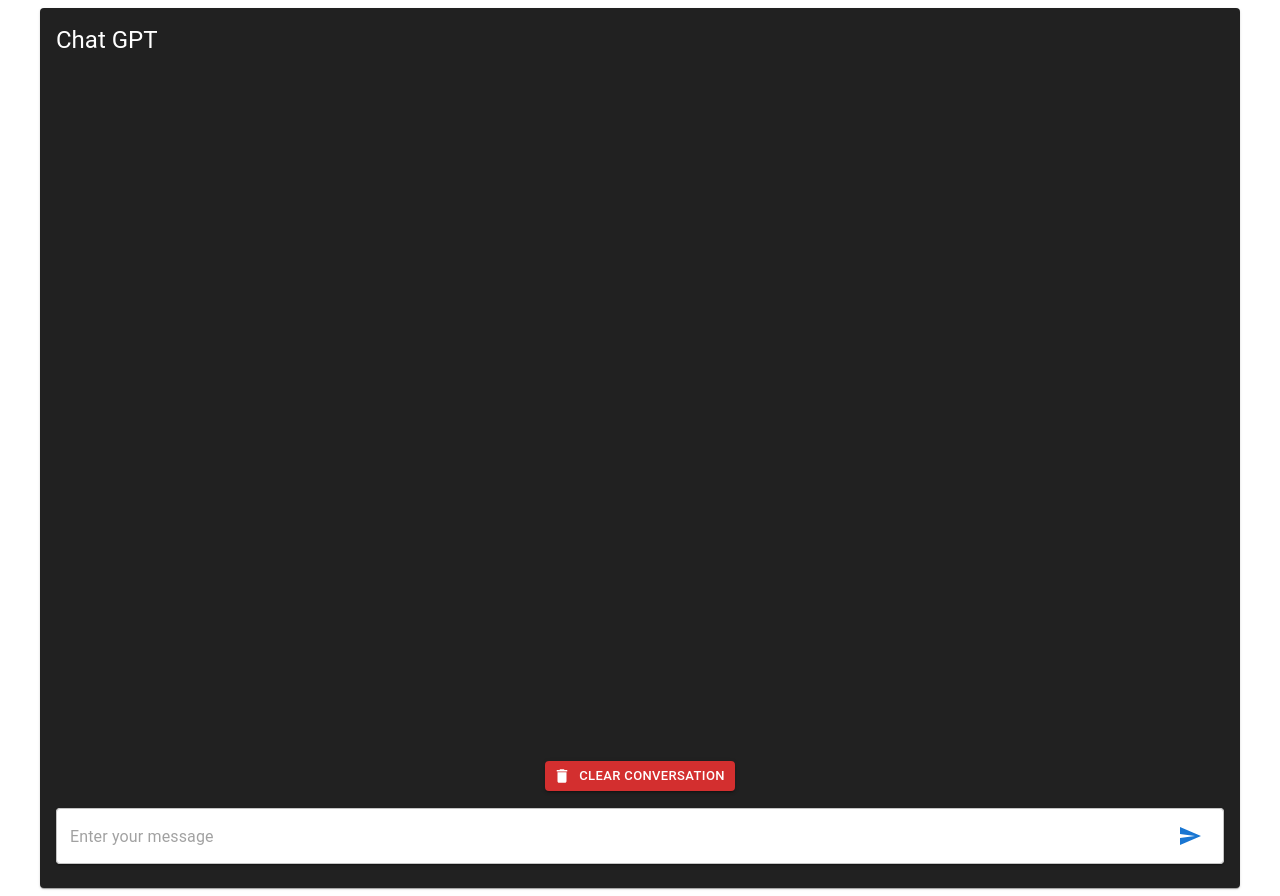
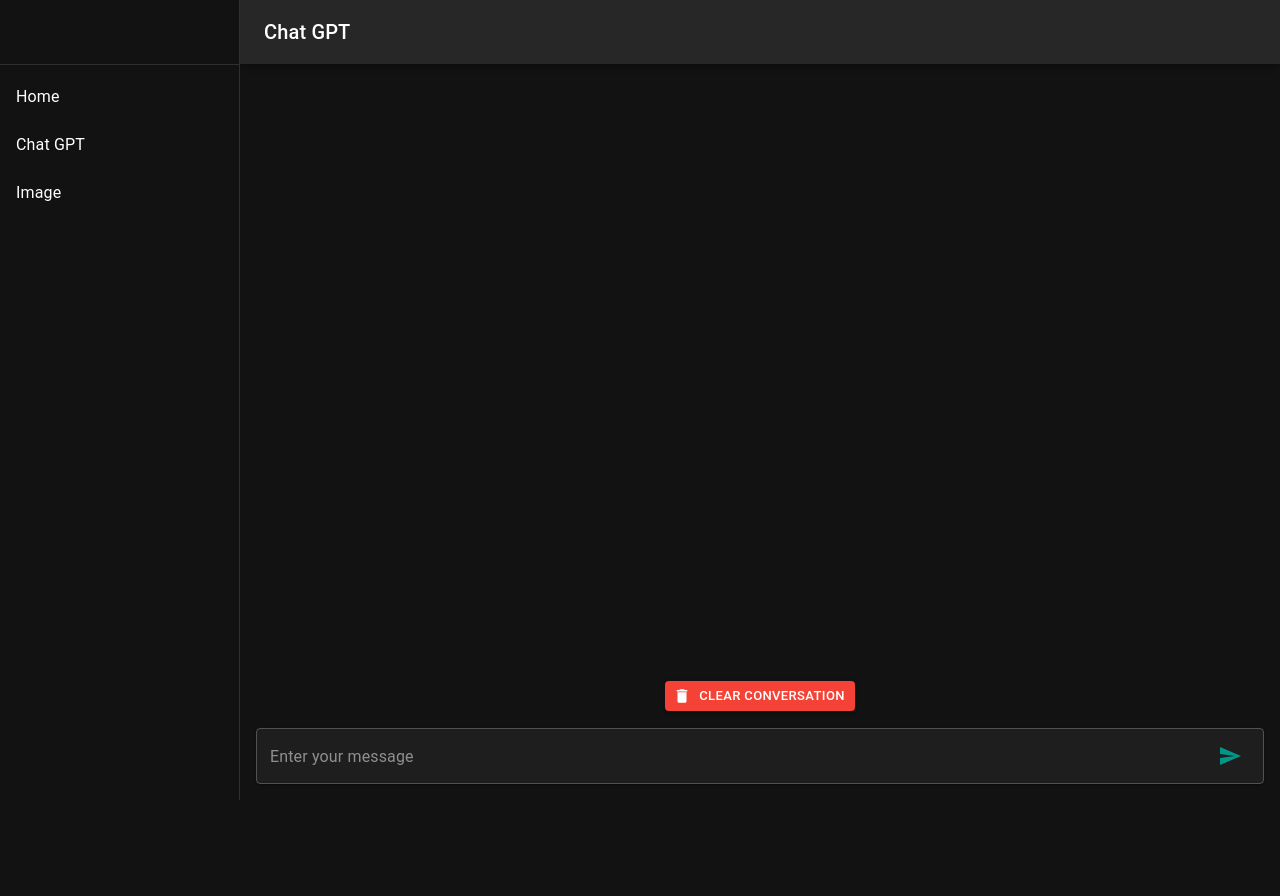
Before and after one commit to tienle-akali/nextjs-openai, a Next.js app: page /chat in a window 1280 px wide. After the commit the page ends 808 px from the top, so only its background shows below. Built offline with nearby package versions, Linux system fonts and the light colour scheme.

Commit message:
update chat gpt

```diff
--- a/pages/_app.js
+++ b/pages/_app.js
@@ -1,5 +1,13 @@
 // import '@/styles/globals.css'
 
+import { CssBaseline, ThemeProvider } from "@mui/material";
+import primaryTheme from "./theme/primaryTheme";
+
 export default function App({ Component, pageProps }) {
-  return <Component {...pageProps} />;
+  return (
+    <ThemeProvider theme={primaryTheme}>
+      <CssBaseline enableColorScheme />
+      <Component {...pageProps} />
+    </ThemeProvider>
+  );
 }
--- a/pages/_document.js
+++ b/pages/_document.js
@@ -1,4 +1,3 @@
-import { CssBaseline } from "@mui/material";
 import { Head, Html, Main, NextScript } from "next/document";
 
 export default function Document() {
@@ -6,7 +5,6 @@ export default function Document() {
     <Html lang="en">
       <Head />
       <body>
-        <CssBaseline />
         <Main />
         <NextScript />
       </body>
--- a/pages/chat/index.js
+++ b/pages/chat/index.js
@@ -4,9 +4,9 @@ import {
   Button,
   Card,
   CardContent,
-  CardHeader,
   CircularProgress,
   Container,
+  GlobalStyles,
   IconButton,
   InputAdornment,
   List,
@@ -19,6 +19,9 @@ import {
 import Head from "next/head";
 import { Configuration, OpenAIApi } from "openai";
 import { useEffect, useRef, useState } from "react";
+import LayoutDashboard from "../components/LayoutDashboard";
+import MenuSidebar from "../components/MenuSidebar";
+import { routerMenu } from "../router/routerMenu";
 
 const LINK_DOC = `https://platform.openai.com/docs/api-reference/chat/create`;
 const BOT_AVATAR = `https://upload.wikimedia.org/wikipedia/commons/thumb/0/04/ChatGPT_logo.svg/800px-ChatGPT_logo.svg.png`;
@@ -30,16 +33,22 @@ const renderListItem = ({ id, isBot = false, messageText = "" }) => {
     <ListItem
       key={id}
       sx={(theme) => ({
-        backgroundColor: theme.palette.grey[isBot ? undefined : 800],
+        backgroundColor: isBot
+          ? theme.palette.grey[900]
+          : theme.palette.background.paper,
       })}
     >
       <ListItemAvatar sx={{ alignSelf: "flex-start" }}>
-        <Avatar variant="rounded" src={isBot ? BOT_AVATAR : undefined} />
+        <Avatar
+          sx={(theme) => ({ borderRadius: theme.spacing(3, 3, 1, 3) })}
+          variant="rounded"
+          alt={isBot ? "Bot" : "You"}
+          src={isBot ? BOT_AVATAR : undefined}
+        />
       </ListItemAvatar>
       <ListItemText
         primary={
           <>
-            {/* <strong>{isBot ? "Bot: " : "You: "}</strong> */}
             <span>{messageText}</span>
           </>
         }
@@ -121,23 +130,29 @@ export default function Chat() {
 
   return (
     <>
+      <GlobalStyles styles={{ body: { overflow: "hidden" } }} />
       <Head>
         <title>Chat GPT</title>
         <meta name="description" content="Connect chat GPT API" />
       </Head>
-      <Container disableGutters>
+      <LayoutDashboard
+        appbar="Chat GPT"
+        sidebar={<MenuSidebar menu={routerMenu} />}
+        mainContent={
           <Card
+            elevation={0}
             sx={(theme) => ({
-            backgroundColor: theme.palette.grey[900],
-            color: theme.palette.common.white,
+              height: `calc(100vh - ${theme.mixins.toolbar.minHeight}px)`,
+              display: "flex",
+              flexDirection: "column",
             })}
           >
-          <CardHeader title="Chat GPT" />
             <List
               id="chatbox"
+              disablePadding
               sx={() => ({
-              height: "80vh",
-              overflowY: "scroll",
+                flex: 1,
+                overflowY: "auto",
                 whiteSpace: "pre-wrap",
               })}
             >
@@ -155,12 +170,16 @@ export default function Chat() {
                   isBot: true,
                   messageText: (
                     <>
-                    <CircularProgress size={16} />
+                      <CircularProgress size={20} />
                     </>
                   ),
                 })}
             </List>
-          <CardContent>
+            <CardContent
+              sx={{
+                flex: "0 0 auto",
+              }}
+            >
               <Toolbar disableGutters sx={{ justifyContent: "center" }}>
                 <Button
                   variant="contained"
@@ -198,7 +217,8 @@ export default function Chat() {
               </Card>
             </CardContent>
           </Card>
-      </Container>
+        }
+      />
     </>
   );
 }
--- /dev/null
+++ b/pages/components/LayoutDashboard.js
@@ -0,0 +1,112 @@
+import MenuIcon from "@mui/icons-material/Menu";
+import AppBar from "@mui/material/AppBar";
+import Box from "@mui/material/Box";
+import CssBaseline from "@mui/material/CssBaseline";
+import Divider from "@mui/material/Divider";
+import Drawer from "@mui/material/Drawer";
+import IconButton from "@mui/material/IconButton";
+import Toolbar from "@mui/material/Toolbar";
+import Typography from "@mui/material/Typography";
+import PropTypes from "prop-types";
+import * as React from "react";
+
+const drawerWidth = 240;
+
+function LayoutDashboard(props) {
+  const { sidebar, mainContent, appbar } = props;
+  const [mobileOpen, setMobileOpen] = React.useState(false);
+
+  const handleDrawerToggle = () => {
+    setMobileOpen(!mobileOpen);
+  };
+
+  const drawer = (
+    <div>
+      <Toolbar />
+      <Divider />
+      {sidebar}
+    </div>
+  );
+
+  return (
+    <Box sx={{ display: "flex" }}>
+      <CssBaseline />
+      <AppBar
+        position="fixed"
+        sx={{
+          width: { sm: `calc(100% - ${drawerWidth}px)` },
+          ml: { sm: `${drawerWidth}px` },
+        }}
+      >
+        <Toolbar>
+          <IconButton
+            color="inherit"
+            aria-label="open drawer"
+            edge="start"
+            onClick={handleDrawerToggle}
+            sx={{ mr: 2, display: { sm: "none" } }}
+          >
+            <MenuIcon />
+          </IconButton>
+          <Typography variant="h6" noWrap component="div">
+            {appbar}
+          </Typography>
+        </Toolbar>
+      </AppBar>
+      <Box
+        component="nav"
+        sx={{ width: { sm: drawerWidth }, flexShrink: { sm: 0 } }}
+      >
+        {/* The implementation can be swapped with js to avoid SEO duplication of links. */}
+        <Drawer
+          variant="temporary"
+          open={mobileOpen}
+          onClose={handleDrawerToggle}
+          ModalProps={{
+            keepMounted: true, // Better open performance on mobile.
+          }}
+          sx={{
+            display: { xs: "block", sm: "none" },
+            "& .MuiDrawer-paper": {
+              boxSizing: "border-box",
+              width: drawerWidth,
+            },
+          }}
+        >
+          {drawer}
+        </Drawer>
+        <Drawer
+          variant="permanent"
+          sx={{
+            display: { xs: "none", sm: "block" },
+            "& .MuiDrawer-paper": {
+              boxSizing: "border-box",
+              width: drawerWidth,
+            },
+          }}
+          open
+        >
+          {drawer}
+        </Drawer>
+      </Box>
+      <Box
+        component="main"
+        sx={{
+          flexGrow: 1,
+          width: { sm: `calc(100% - ${drawerWidth}px)` },
+        }}
+      >
+        <Toolbar />
+        {mainContent}
+      </Box>
+    </Box>
+  );
+}
+
+LayoutDashboard.propTypes = {
+  sidebar: PropTypes.node,
+  mainContent: PropTypes.node,
+  appbar: PropTypes.node,
+};
+
+export default LayoutDashboard;
--- /dev/null
+++ b/pages/components/MenuSidebar.js
@@ -0,0 +1,23 @@
+import { List, ListItem, ListItemButton, ListItemText } from "@mui/material";
+import Link from "next/link";
+
+import PropTypes from "prop-types";
+
+function MenuSidebar({ menu }) {
+  return (
+    <List>
+      {menu.map((menuItem, index) => (
+        <ListItem key={index} disablePadding>
+          <ListItemButton LinkComponent={Link} href={menuItem?.path}>
+            <ListItemText primary={menuItem?.label} />
+          </ListItemButton>
+        </ListItem>
+      ))}
+    </List>
+  );
+}
+MenuSidebar.propTypes = {
+  menu: PropTypes.array,
+};
+
+export default MenuSidebar;
--- /dev/null
+++ b/pages/router/routerMenu.js
@@ -0,0 +1,16 @@
+const routerMenu = [
+  {
+    path: "/",
+    label: "Home",
+  },
+  {
+    path: "/chat",
+    label: "Chat GPT",
+  },
+  {
+    path: "/image",
+    label: "Image",
+  },
+];
+
+export { routerMenu };
--- /dev/null
+++ b/pages/theme/primaryTheme.js
@@ -0,0 +1,13 @@
+import { createTheme } from "@mui/material";
+import { teal } from "@mui/material/colors";
+
+const primaryTheme = createTheme({
+  palette: {
+    mode: "dark",
+    primary: {
+      main: teal[500],
+    },
+  },
+});
+
+export default primaryTheme;
```
Also changed, not shown: pages/index.js (+24 -7 lines). Lines whose indentation alone changed are shown as unchanged.
